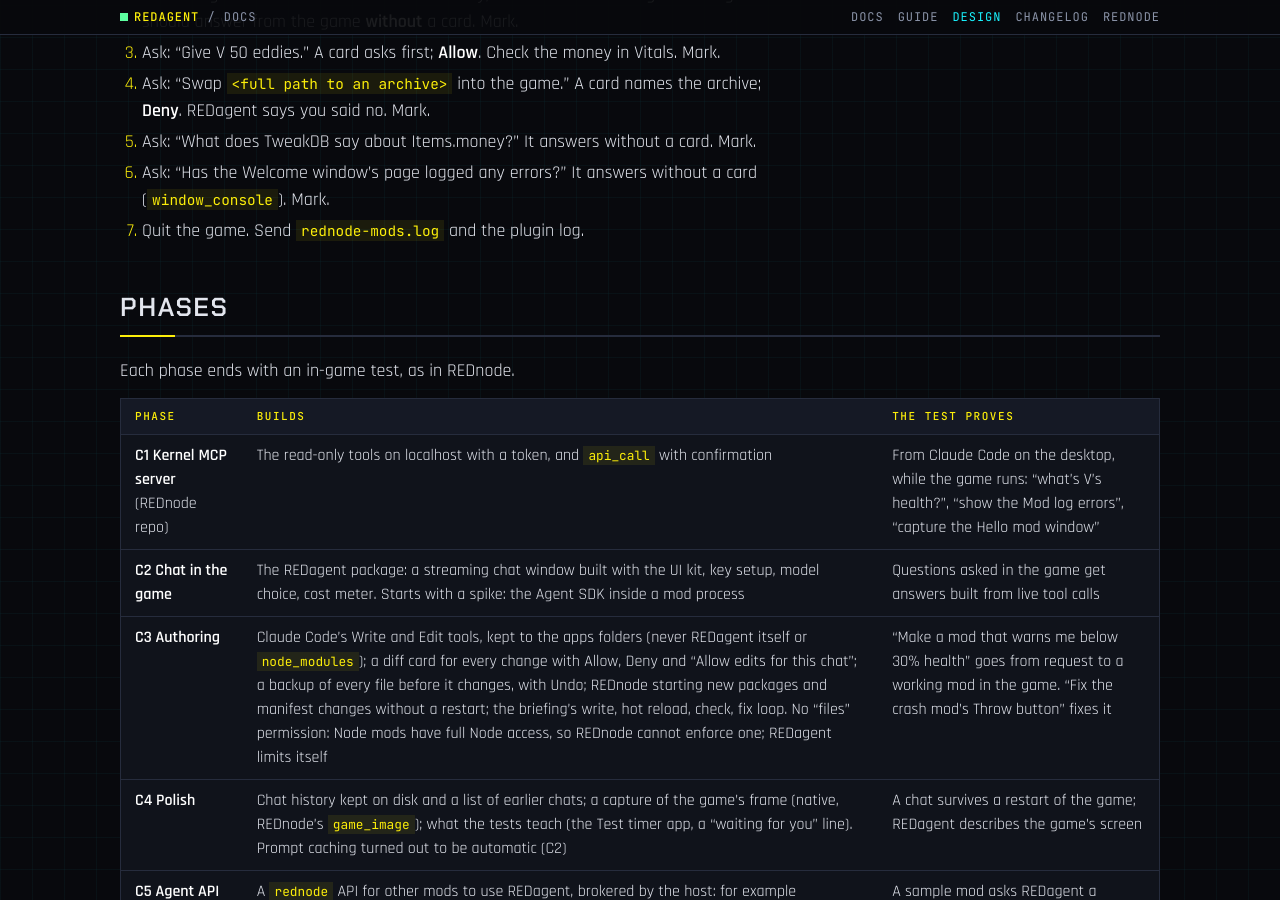
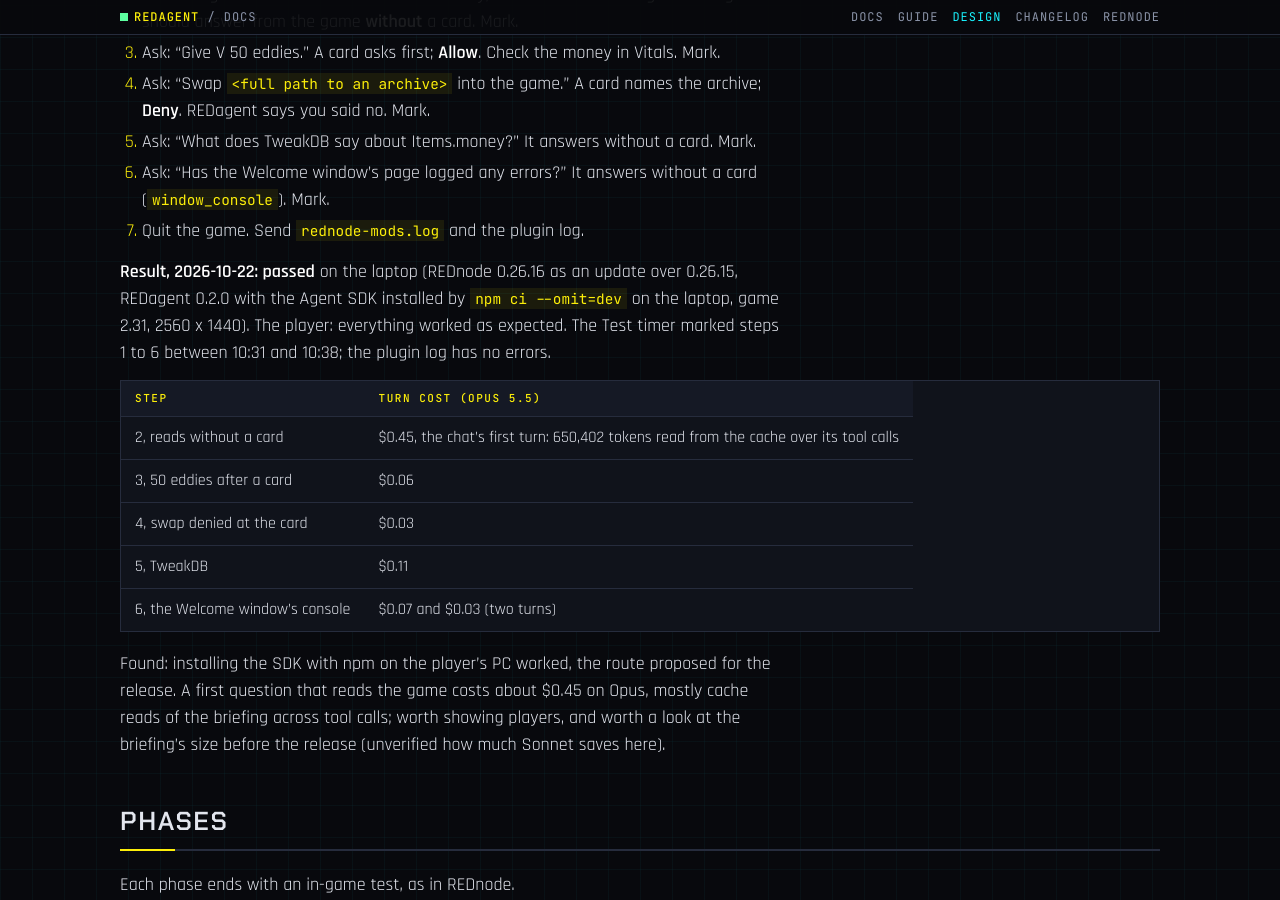
Before and after one commit to Edgemodders/REDagent, a Jekyll site: the page built from docs/design.md, in a window 1280 px wide and 900 px high, scrolled down 14011 px. Built offline with Jekyll 4.4.1, drawn with Linux system fonts in a browser that asks for light colours; our own code applies the rules of GitHub Pages for plain Markdown files.

Commit message:
0.2.0 passed in game on the laptop
Co-Authored-By: Claude Opus 5.5 <noreply@anthropic.com>

```diff
--- a/docs/design.md
+++ b/docs/design.md
@@ -300,6 +300,18 @@ On the laptop or the dev PC, with REDnode 0.26.16 and REDagent 0.2.0. Use the **
 6. Ask: "Has the Welcome window's page logged any errors?" It answers without a card (`window_console`). Mark.
 7. Quit the game. Send `rednode-mods.log` and the plugin log.
 
+**Result, 2026-10-22: passed** on the laptop (REDnode 0.26.16 as an update over 0.26.15, REDagent 0.2.0 with the Agent SDK installed by `npm ci --omit=dev` on the laptop, game 2.31, 2560 x 1440). The player: everything worked as expected. The Test timer marked steps 1 to 6 between 10:31 and 10:38; the plugin log has no errors.
+
+| Step | Turn cost (Opus 5.5) |
+|---|---|
+| 2, reads without a card | $0.45, the chat's first turn: 650,402 tokens read from the cache over its tool calls |
+| 3, 50 eddies after a card | $0.06 |
+| 4, swap denied at the card | $0.03 |
+| 5, TweakDB | $0.11 |
+| 6, the Welcome window's console | $0.07 and $0.03 (two turns) |
+
+Found: installing the SDK with npm on the player's PC worked, the route proposed for the release. A first question that reads the game costs about $0.45 on Opus, mostly cache reads of the briefing across tool calls; worth showing players, and worth a look at the briefing's size before the release (unverified how much Sonnet saves here).
+
 ## Phases
 
 Each phase ends with an in-game test, as in REDnode.
```
Also changed, not shown: CLAUDE.md (+1 -1 lines), docs/index.md (+1 -1 lines).
